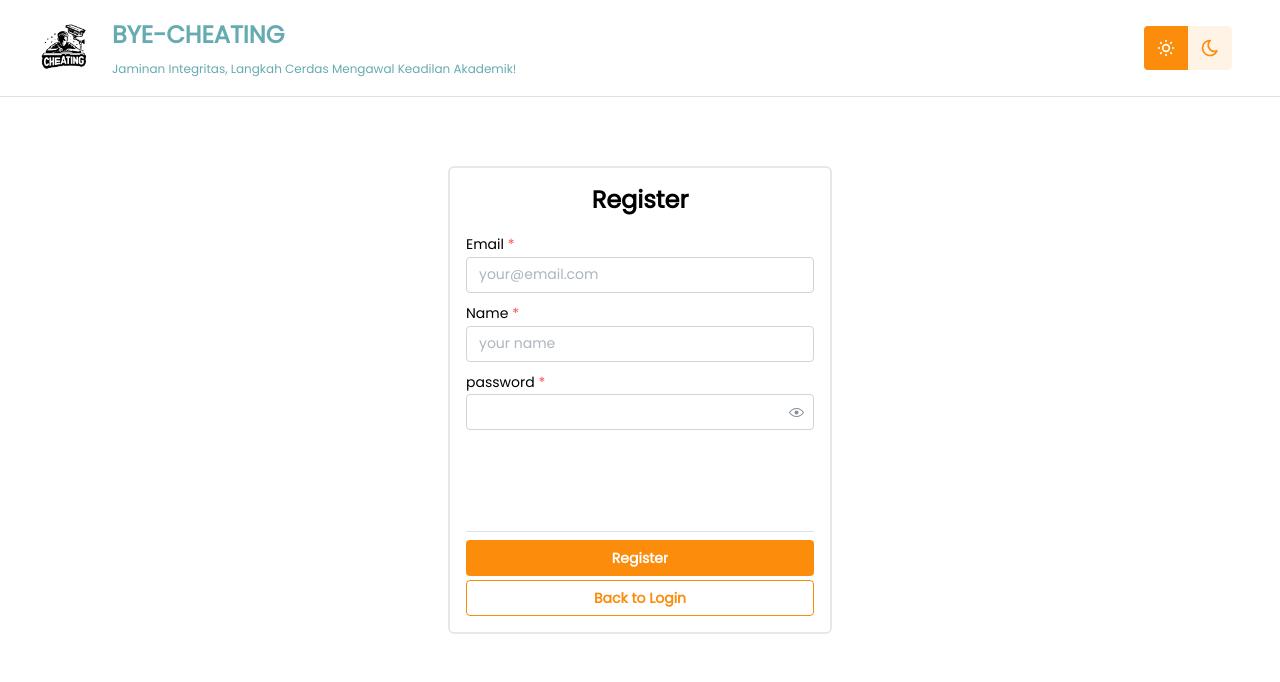
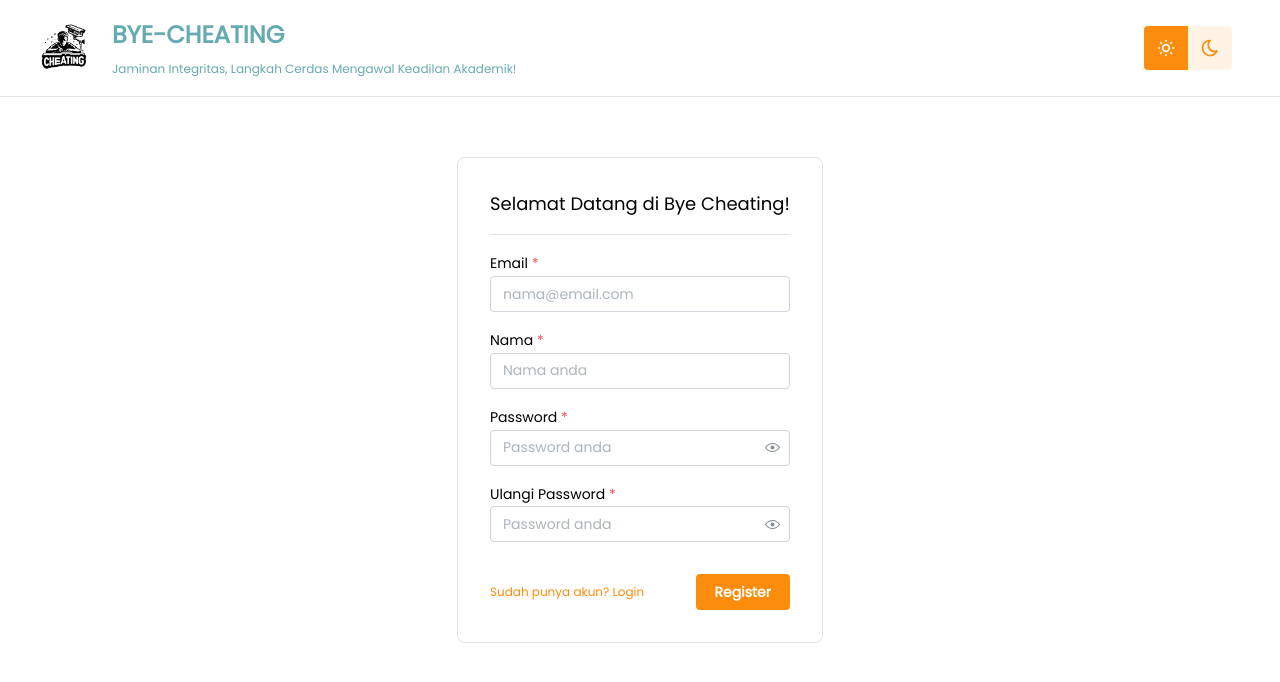
Before and after one commit to Kitastack/bye-cheating, a React (Vite) app in the folder frontend/: page / in a window 1280 px wide. Both pictures are taken after a click on the button "Tidak memiliki akun? Register". Shown: the top 682 px of the page. Built offline with nearby package versions, Linux system fonts and the light colour scheme; no server answers.

Commit message:
feat: update register UI, setup localization just in case we need it

```diff
--- a/frontend/package.json
+++ b/frontend/package.json
@@ -18,8 +18,10 @@
     "@mantine/modals": "^7.11.2",
     "@mantine/notifications": "^7.11.2",
     "@tabler/icons-react": "^3.11.0",
+    "i18next": "^23.12.2",
     "react": "^18.2.0",
     "react-dom": "^18.2.0",
+    "react-i18next": "^15.0.1",
     "react-player": "^2.16.0",
     "react-router-dom": "^6.23.1",
     "react-use-websocket": "^4.8.1",
--- /dev/null
+++ b/frontend/src/lib/i18n.ts
@@ -0,0 +1,25 @@
+import i18n from "i18next";
+import { initReactI18next } from "react-i18next";
+
+import translationID from "@/locales/id.json";
+import translationEN from "@/locales/en.json";
+
+const locales = {
+  id: {
+    ns1: translationID,
+  },
+  en: {
+    ns1: translationEN,
+  },
+};
+
+i18n.use(initReactI18next).init({
+  lng: "id",
+  resources: locales,
+  defaultNS: "ns1",
+  ns: ["ns1", "ns2"],
+  interpolation: {
+    escapeValue: false,
+  },
+});
+export default i18n;
--- /dev/null
+++ b/frontend/src/locales/en.json
@@ -0,0 +1,4 @@
+{
+    "login": "Login",
+    "register": "Register"
+}
--- /dev/null
+++ b/frontend/src/locales/id.json
@@ -0,0 +1,14 @@
+{
+  "welcome": {
+    "short": "Selamat Datang di Bye Cheating!"
+  },
+  "login": "Masuk",
+  "to-login-suggestion": "Sudah punya akun, Masuk",
+  "register": "Daftar",
+  "to-register-suggestion": "Tidak punya akun, Daftar!",
+  "textfield": {
+    "email": "Email",
+    "password": "Password",
+    "name": "Nama"
+  }
+}
--- a/frontend/src/main.tsx
+++ b/frontend/src/main.tsx
@@ -6,6 +6,7 @@ import "@fontsource-variable/karla";
 import "@/index.css";
 import "@mantine/core/styles.css";
 import "@mantine/notifications/styles.css";
+import i18n from "@/lib/i18n";
 import {
   createTheme,
   MantineColorsTuple,
@@ -16,6 +17,7 @@ import { AuthProvider } from "./context/AuthContext";
 import { StreamSocketProvider } from "./context/CameraSocketContext";
 import { ModalsProvider } from "@mantine/modals";
 import { Notifications } from "@mantine/notifications";
+import { I18nextProvider } from "react-i18next";
 
 const container = document.getElementById("root") as ReactDOM.Container;
 
@@ -43,6 +45,7 @@ const theme = createTheme({
 
 ReactDOM.createRoot(container).render(
   <React.StrictMode>
+    <I18nextProvider i18n={i18n}>
       <MantineProvider theme={theme} defaultColorScheme="light">
         <Notifications />
         <ModalsProvider>
@@ -55,5 +58,6 @@ ReactDOM.createRoot(container).render(
           </BrowserRouter>
         </ModalsProvider>
       </MantineProvider>
+    </I18nextProvider>
   </React.StrictMode>
 );
--- a/frontend/src/pages/login.tsx
+++ b/frontend/src/pages/login.tsx
@@ -11,7 +11,6 @@ import {
   TextInput,
 } from "@mantine/core";
 import { useForm } from "@mantine/form";
-import { useDisclosure } from "@mantine/hooks";
 import { useNavigate } from "react-router-dom";
 
 export function LoginPage() {
@@ -26,8 +25,6 @@ export function LoginPage() {
 
 function LoginCard() {
   const navigate = useNavigate();
-  const [passwordVisible, { toggle: togglePasswordVisibility }] =
-    useDisclosure(false);
 
   const form = useForm({
     initialValues: {
--- a/frontend/src/pages/register.tsx
+++ b/frontend/src/pages/register.tsx
@@ -1,7 +1,16 @@
 import { MinimalLayout } from "@/layout/MinimalLayout";
-import { Button, Divider, Flex, PasswordInput, TextInput } from "@mantine/core";
+import {
+  Anchor,
+  Button,
+  Divider,
+  Text,
+  Group,
+  Paper,
+  PasswordInput,
+  Stack,
+  TextInput,
+} from "@mantine/core";
 import { useForm } from "@mantine/form";
-import { useDisclosure } from "@mantine/hooks";
 import { useNavigate } from "react-router-dom";
 
 export function RegisterPage() {
@@ -16,15 +25,13 @@ export function RegisterPage() {
 
 function LoginCard() {
   const navigate = useNavigate();
-  const [passwordVisible, { toggle: togglePasswordVisibility }] =
-    useDisclosure(false);
 
   const form = useForm({
-    mode: "uncontrolled",
     initialValues: {
       email: "",
       name: "",
       password: "",
+      repeatedPassword: "",
     },
     validate: {
       email: (value) => (/^\S+@\S+$/.test(value) ? null : "Invalid email"),
@@ -33,53 +40,74 @@ function LoginCard() {
         /^(?=.*[A-Z])[A-Za-z\d]{8,}$/.test(value)
           ? null
           : "At least 8 chars and contain at least 1 uppercase",
+      repeatedPassword: (value,e) =>
+        value == e.password ? null : "Password harus sama",
     },
   });
 
   return (
-    <div className="border-2 rounded-md p-4 flex flex-col gap-4 w-96">
-      <Flex justify={"center"}>
-        <h1 className="text-2xl font-bold">Register</h1>
-      </Flex>
-      <form
-        className="flex flex-col gap-2 min-h-96"
-        onSubmit={form.onSubmit((values) => console.log(values))}
-      >
+    <Paper radius={"md"} p={"xl"} withBorder>
+      <Text size="lg" w={300} fw={500}>
+        Selamat Datang di Bye Cheating!
+      </Text>
+      <Group grow></Group>
+      <Divider my={"md"} />
+      <form onSubmit={form.onSubmit(() => {})}>
+        <Stack>
           <TextInput
-          withAsterisk
-          label="Email"
-          placeholder="your@email.com"
-          key={form.key("email")}
-          {...form.getInputProps("email")}
+            required
+            label={"Email"}
+            placeholder="nama@email.com"
+            onChange={(event) =>
+              form.setFieldValue("email", event.currentTarget.value)
+            }
+            value={form.values.email}
+            error={form.errors.email}
           />
           <TextInput
-          withAsterisk
-          label="Name"
-          placeholder="your name"
-          key={form.key("name")}
-          {...form.getInputProps("name")}
+            required
+            label={"Nama"}
+            placeholder="Nama anda"
+            onChange={(e) => {
+              form.setFieldValue("name", e.currentTarget.value);
+            }}
+            value={form.values.name}
+            error={form.errors.name}
           />
           <PasswordInput
-          withAsterisk
-          label="password"
-          visible={passwordVisible}
-          onVisibilityChange={togglePasswordVisibility}
-          key={form.key("password")}
-          {...form.getInputProps("password")}
+            required
+            label={"Password"}
+            placeholder="Password anda"
+            onChange={(e) =>
+              form.setFieldValue("password", e.currentTarget.value)
+            }
+            value={form.values.password}
+            error={form.errors.password}
           />
-        <div className="flex-grow"></div>
-
-        <Divider />
-        <Flex direction={"column"} gap={"4px"}>
+          <PasswordInput
+            required
+            label={"Ulangi Password"}
+            placeholder="Password anda"
+            onChange={(e) =>
+              form.setFieldValue("repeatedPassword", e.currentTarget.value)
+            }
+            value={form.values.repeatedPassword}
+            error={form.errors.repeatedPassword}
+          />
+        </Stack>
+        <Group justify="space-between" mt={"xl"}>
+          <Anchor
+            component="button"
+            type="button"
+            variant="text"
+            onClick={() => navigate("/login")}
+            size="xs"
+          >
+            Sudah punya akun? Login
+          </Anchor>
           <Button type="submit">Register</Button>
-          <Button
-            onClick={() => navigate("/login", { replace: true })}
-            variant="outline"
-          >
-            Back to Login
-          </Button>
-        </Flex>
+        </Group>
       </form>
-    </div>
+    </Paper>
   );
 }
--- a/frontend/tsconfig.json
+++ b/frontend/tsconfig.json
@@ -25,6 +25,6 @@
       "@/*": ["./src/*"]
     }
   },
-  "include": ["./src", "eslint.config.js"],
+  "include": ["./src", "eslint.config.js", "react-18next.d.ts"],
   "references": [{ "path": "./tsconfig.node.json" }]
 }
```
Also changed, not shown: frontend/react-18next.d.ts (added, +12 -0 lines), 1 other file (tests, documents, lock files or other folders). Lines whose indentation alone changed are shown as unchanged.
